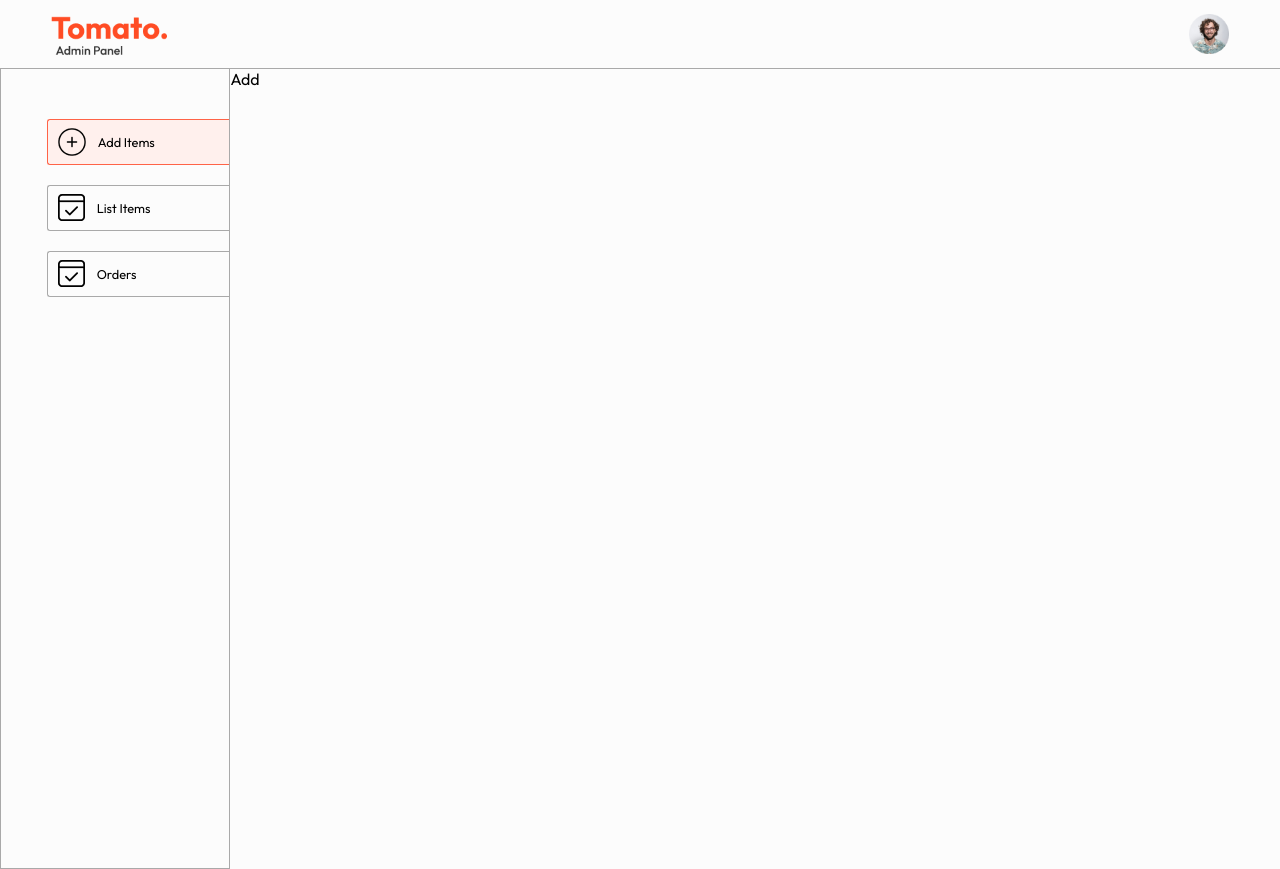
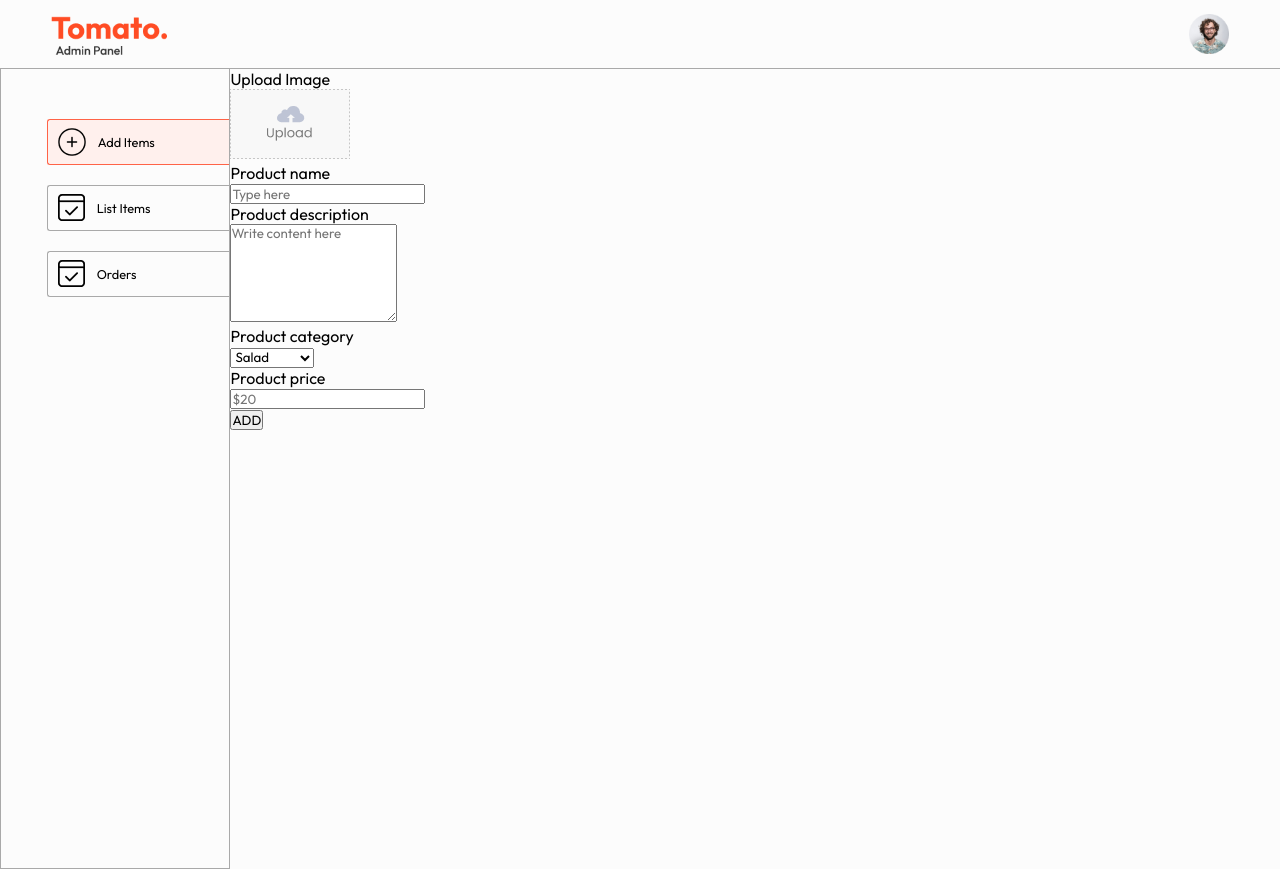
Before and after one commit to hiruni20/food-delivery-app, a React (Vite) app in the folder admin/: page /add in a window 1280 px wide. Built offline with nearby package versions, Linux system fonts and the light colour scheme.

Commit message:
add food items jsx

```diff
--- a/admin/src/pages/Add/Add.jsx
+++ b/admin/src/pages/Add/Add.jsx
@@ -1,9 +1,48 @@
 import React from 'react'
 import './Add.css'
+import { assets } from '../../assets/admin_assets/assets'
 
 const Add = () => {
   return (
-    <div>Add</div>
+    <div className='add'>
+        <form className='flex-col'>
+            <div className="add-img-upload flex-col">
+                <p>Upload Image</p>
+                <label htmlFor='image'>
+                    <img src={assets.upload_area} alt=''/>
+                </label>
+                <input type='file' id='image' hidden required />
+            </div>
+            <div className="add-product-name flex-col">
+                <p>Product name</p>
+                <input type='text' name='name' placeholder='Type here' />
+            </div>
+            <div className="add-product-description flex-col">
+                <p>Product description</p>
+                <textarea name='description' rows="6"placeholder='Write content here' required />
+            </div>
+            <div className="add-category-price">
+                <div className="add-category flex-col">
+                    <p>Product category</p>
+                    <select name='category'>
+                        <option value="Salad">Salad</option>
+                        <option value="Rolls">Rolls</option>
+                        <option value="Deserts">Deserts</option>
+                        <option value="Sandwitch">Sandwitch</option>
+                        <option value="Cake">Cake</option>
+                        <option value="Pure Veg">Pure Veg</option>
+                        <option value="Pasta">Pasta</option>
+                        <option value="Noodles">Noodles</option>
+                    </select>
+                </div>
+                <div className="add-price flex-col">
+                    <p>Product price</p>
+                    <input type='Number' name='price' placeholder='$20' />
+                </div>
+            </div>
+            <button type='submit' className='add-button'>ADD</button>
+        </form>
+    </div>
   )
 }
 
```
